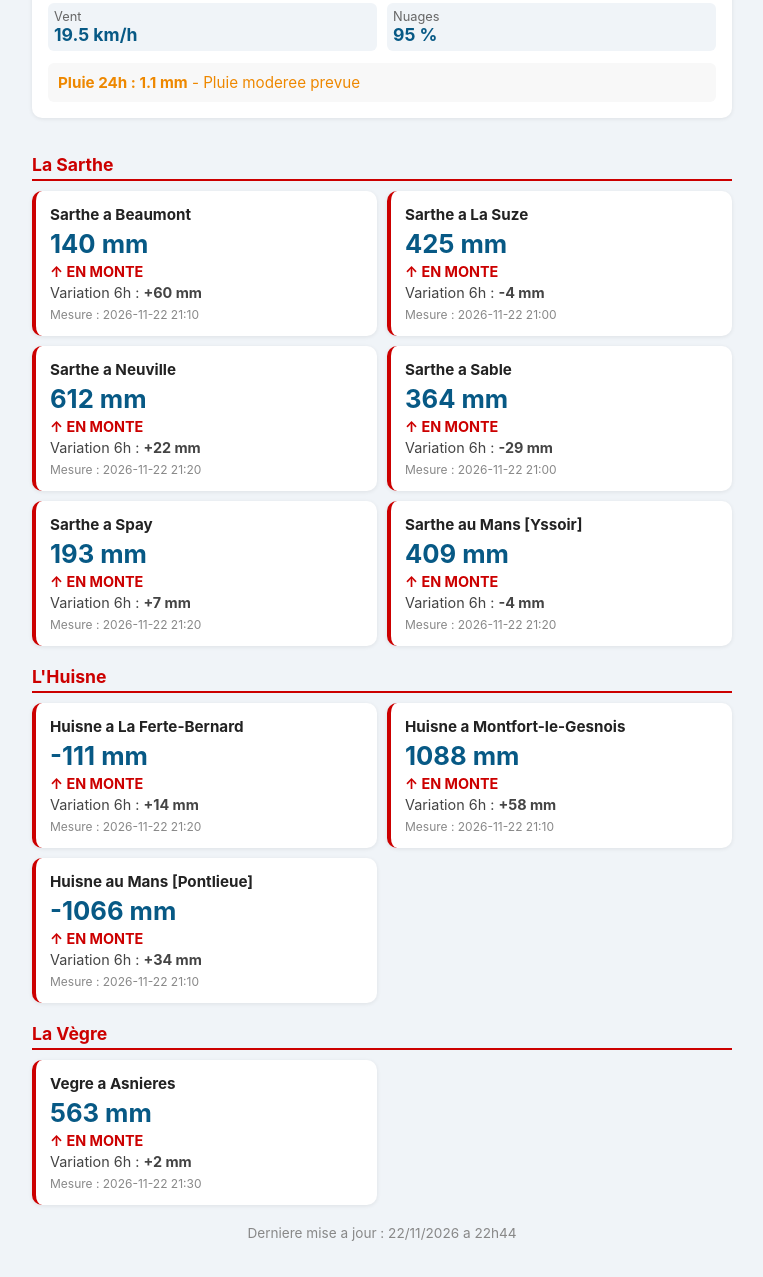
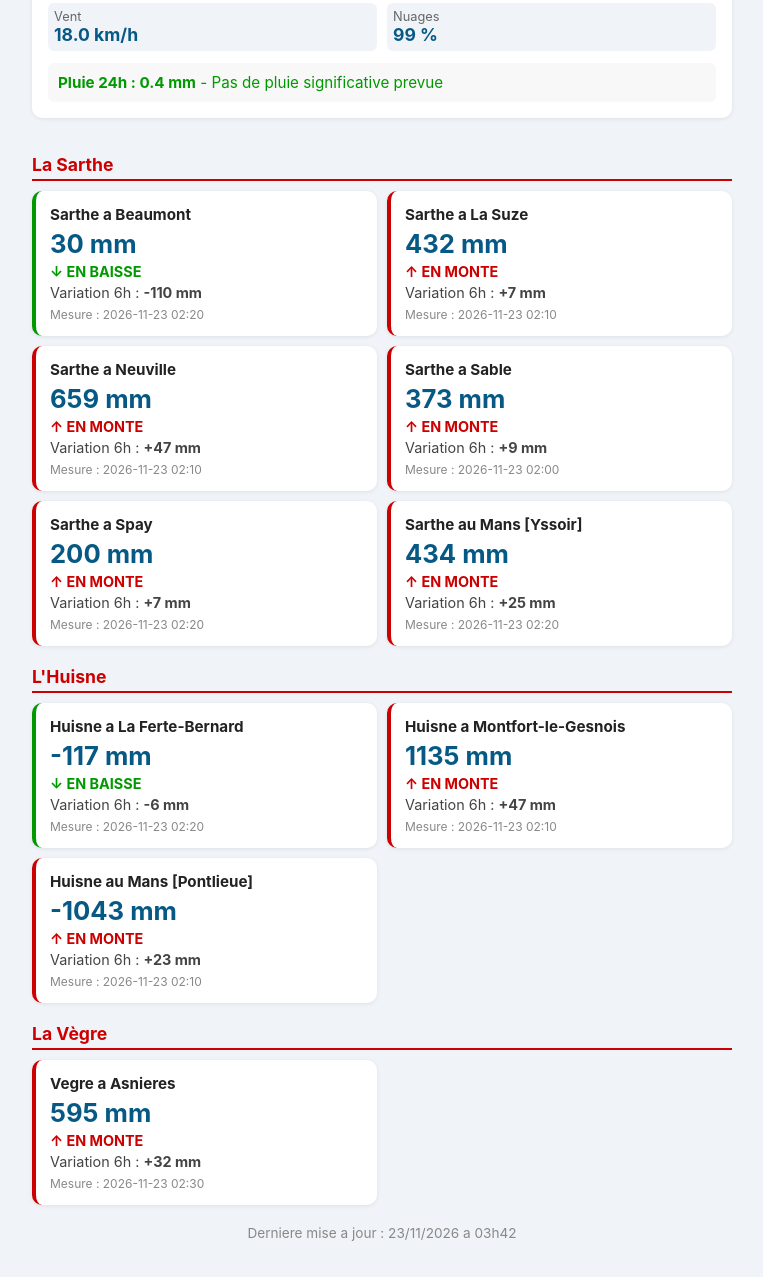
Before and after one commit to abdelziane979-eng/alerte-peche-sarthe, a plain HTML site: page index.html in a window 1280 px wide. Shown: the part 235-1512 px from the top of the page, without its empty margins (258-1021 px from the left). Drawn offline with Linux system fonts and the light colour scheme.

Commit message:
MAJ auto

```diff
--- a/index.html
+++ b/index.html
@@ -64,85 +64,85 @@
             <h2>Meteo au Mans</h2>
             <div class="meteo-grid">
                 <div class="meteo-item"><span class="label">Temperature</span><span class="valeur">9.7 C</span></div>
-                <div class="meteo-item"><span class="label">Pression</span><span class="valeur">1007 hPa</span></div>
-                <div class="meteo-item"><span class="label">Vent</span><span class="valeur">19.5 km/h</span></div>
-                <div class="meteo-item"><span class="label">Nuages</span><span class="valeur">95 %</span></div>
+                <div class="meteo-item"><span class="label">Pression</span><span class="valeur">1010 hPa</span></div>
+                <div class="meteo-item"><span class="label">Vent</span><span class="valeur">18.0 km/h</span></div>
+                <div class="meteo-item"><span class="label">Nuages</span><span class="valeur">99 %</span></div>
             </div>
-            <div class="pluie" style="color: #e80;">
-                <strong>Pluie 24h : 1.1 mm</strong> - Pluie moderee prevue
+            <div class="pluie" style="color: #090;">
+                <strong>Pluie 24h : 0.4 mm</strong> - Pas de pluie significative prevue
             </div>
         </div>
 <h2 class="riviere">La Sarthe</h2><div class="stations">
-            <div class="station tend-montee">
+            <div class="station tend-baisse">
                 <div class="station-nom">Sarthe a Beaumont</div>
-                <div class="station-hauteur">140 mm</div>
-                <div class="station-tend">↑ EN MONTE</div>
-                <div class="var">Variation 6h : <strong>+60 mm</strong></div>
-                <div class="station-maj">Mesure : 2026-11-22 21:10</div>
+                <div class="station-hauteur">30 mm</div>
+                <div class="station-tend">↓ EN BAISSE</div>
+                <div class="var">Variation 6h : <strong>-110 mm</strong></div>
+                <div class="station-maj">Mesure : 2026-11-23 02:20</div>
             </div>
             <div class="station tend-montee">
                 <div class="station-nom">Sarthe a La Suze</div>
-                <div class="station-hauteur">425 mm</div>
+                <div class="station-hauteur">432 mm</div>
                 <div class="station-tend">↑ EN MONTE</div>
-                <div class="var">Variation 6h : <strong>-4 mm</strong></div>
-                <div class="station-maj">Mesure : 2026-11-22 21:00</div>
+                <div class="var">Variation 6h : <strong>+7 mm</strong></div>
+                <div class="station-maj">Mesure : 2026-11-23 02:10</div>
             </div>
             <div class="station tend-montee">
                 <div class="station-nom">Sarthe a Neuville</div>
-                <div class="station-hauteur">612 mm</div>
+                <div class="station-hauteur">659 mm</div>
                 <div class="station-tend">↑ EN MONTE</div>
-                <div class="var">Variation 6h : <strong>+22 mm</strong></div>
-                <div class="station-maj">Mesure : 2026-11-22 21:20</div>
+                <div class="var">Variation 6h : <strong>+47 mm</strong></div>
+                <div class="station-maj">Mesure : 2026-11-23 02:10</div>
             </div>
             <div class="station tend-montee">
                 <div class="station-nom">Sarthe a Sable</div>
-                <div class="station-hauteur">364 mm</div>
+                <div class="station-hauteur">373 mm</div>
                 <div class="station-tend">↑ EN MONTE</div>
-                <div class="var">Variation 6h : <strong>-29 mm</strong></div>
-                <div class="station-maj">Mesure : 2026-11-22 21:00</div>
+                <div class="var">Variation 6h : <strong>+9 mm</strong></div>
+                <div class="station-maj">Mesure : 2026-11-23 02:00</div>
             </div>
             <div class="station tend-montee">
                 <div class="station-nom">Sarthe a Spay</div>
-                <div class="station-hauteur">193 mm</div>
+                <div class="station-hauteur">200 mm</div>
                 <div class="station-tend">↑ EN MONTE</div>
                 <div class="var">Variation 6h : <strong>+7 mm</strong></div>
-                <div class="station-maj">Mesure : 2026-11-22 21:20</div>
+                <div class="station-maj">Mesure : 2026-11-23 02:20</div>
             </div>
             <div class="station tend-montee">
                 <div class="station-nom">Sarthe au Mans [Yssoir]</div>
-                <div class="station-hauteur">409 mm</div>
+                <div class="station-hauteur">434 mm</div>
                 <div class="station-tend">↑ EN MONTE</div>
-                <div class="var">Variation 6h : <strong>-4 mm</strong></div>
-                <div class="station-maj">Mesure : 2026-11-22 21:20</div>
+                <div class="var">Variation 6h : <strong>+25 mm</strong></div>
+                <div class="station-maj">Mesure : 2026-11-23 02:20</div>
             </div></div><h2 class="riviere">L'Huisne</h2><div class="stations">
-            <div class="station tend-montee">
+            <div class="station tend-baisse">
                 <div class="station-nom">Huisne a La Ferte-Bernard</div>
-                <div class="station-hauteur">-111 mm</div>
-                <div class="station-tend">↑ EN MONTE</div>
-                <div class="var">Variation 6h : <strong>+14 mm</strong></div>
-                <div class="station-maj">Mesure : 2026-11-22 21:20</div>
+                <div class="station-hauteur">-117 mm</div>
+                <div class="station-tend">↓ EN BAISSE</div>
+                <div class="var">Variation 6h : <strong>-6 mm</strong></div>
+                <div class="station-maj">Mesure : 2026-11-23 02:20</div>
             </div>
             <div class="station tend-montee">
                 <div class="station-nom">Huisne a Montfort-le-Gesnois</div>
-                <div class="station-hauteur">1088 mm</div>
+                <div class="station-hauteur">1135 mm</div>
                 <div class="station-tend">↑ EN MONTE</div>
-                <div class="var">Variation 6h : <strong>+58 mm</strong></div>
-                <div class="station-maj">Mesure : 2026-11-22 21:10</div>
+                <div class="var">Variation 6h : <strong>+47 mm</strong></div>
+                <div class="station-maj">Mesure : 2026-11-23 02:10</div>
             </div>
             <div class="station tend-montee">
                 <div class="station-nom">Huisne au Mans [Pontlieue]</div>
-                <div class="station-hauteur">-1066 mm</div>
+                <div class="station-hauteur">-1043 mm</div>
                 <div class="station-tend">↑ EN MONTE</div>
-                <div class="var">Variation 6h : <strong>+34 mm</strong></div>
-                <div class="station-maj">Mesure : 2026-11-22 21:10</div>
+                <div class="var">Variation 6h : <strong>+23 mm</strong></div>
+                <div class="station-maj">Mesure : 2026-11-23 02:10</div>
             </div></div><h2 class="riviere">La Vègre</h2><div class="stations">
             <div class="station tend-montee">
                 <div class="station-nom">Vegre a Asnieres</div>
-                <div class="station-hauteur">563 mm</div>
+                <div class="station-hauteur">595 mm</div>
                 <div class="station-tend">↑ EN MONTE</div>
-                <div class="var">Variation 6h : <strong>+2 mm</strong></div>
-                <div class="station-maj">Mesure : 2026-11-22 21:30</div>
+                <div class="var">Variation 6h : <strong>+32 mm</strong></div>
+                <div class="station-maj">Mesure : 2026-11-23 02:30</div>
             </div></div>
-<div class="date">Derniere mise a jour : 22/11/2026 a 22h44</div>
+<div class="date">Derniere mise a jour : 23/11/2026 a 03h42</div>
 </body>
 </html>
```
Also changed, not shown: historique_hauteurs.json.
